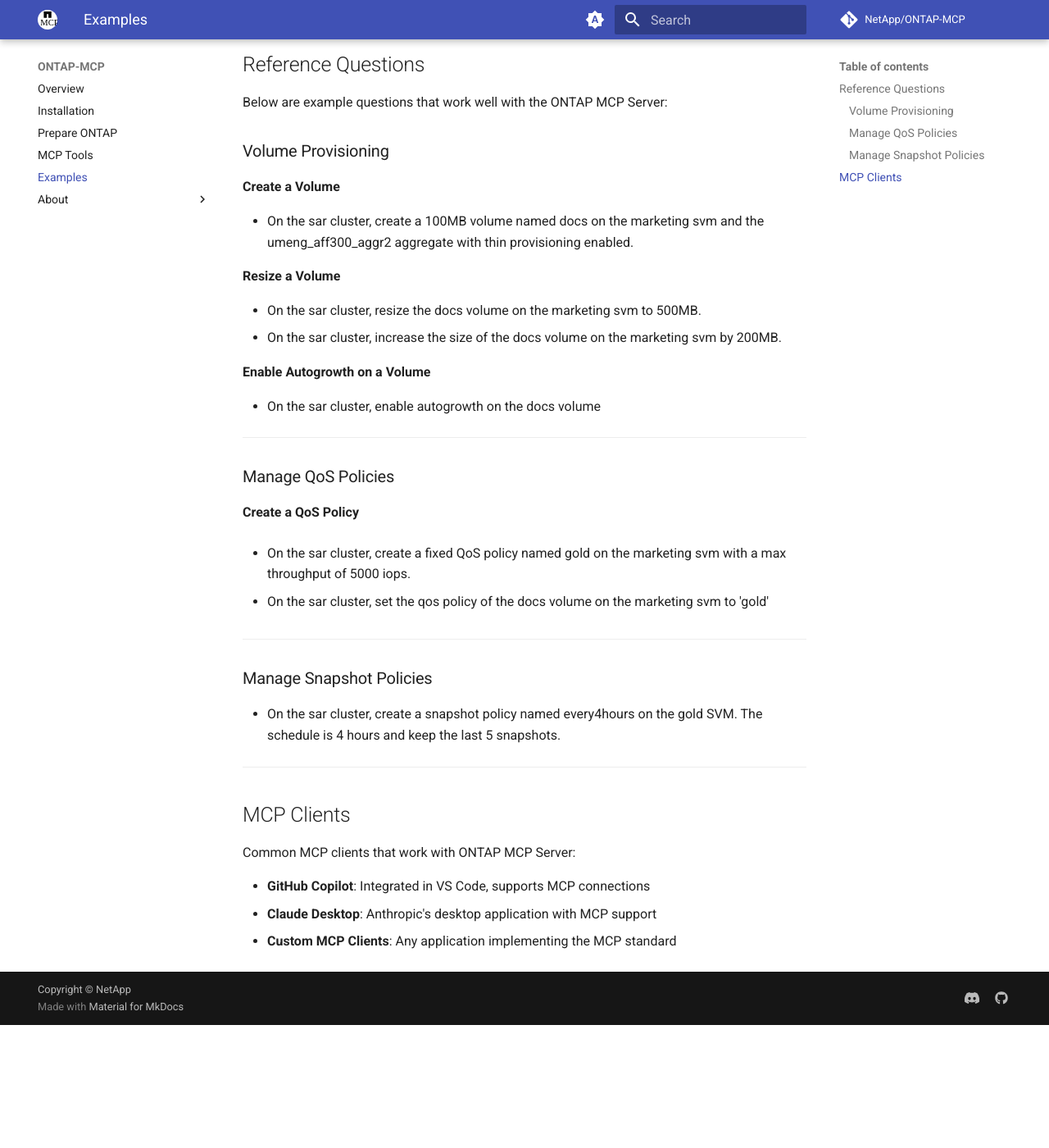
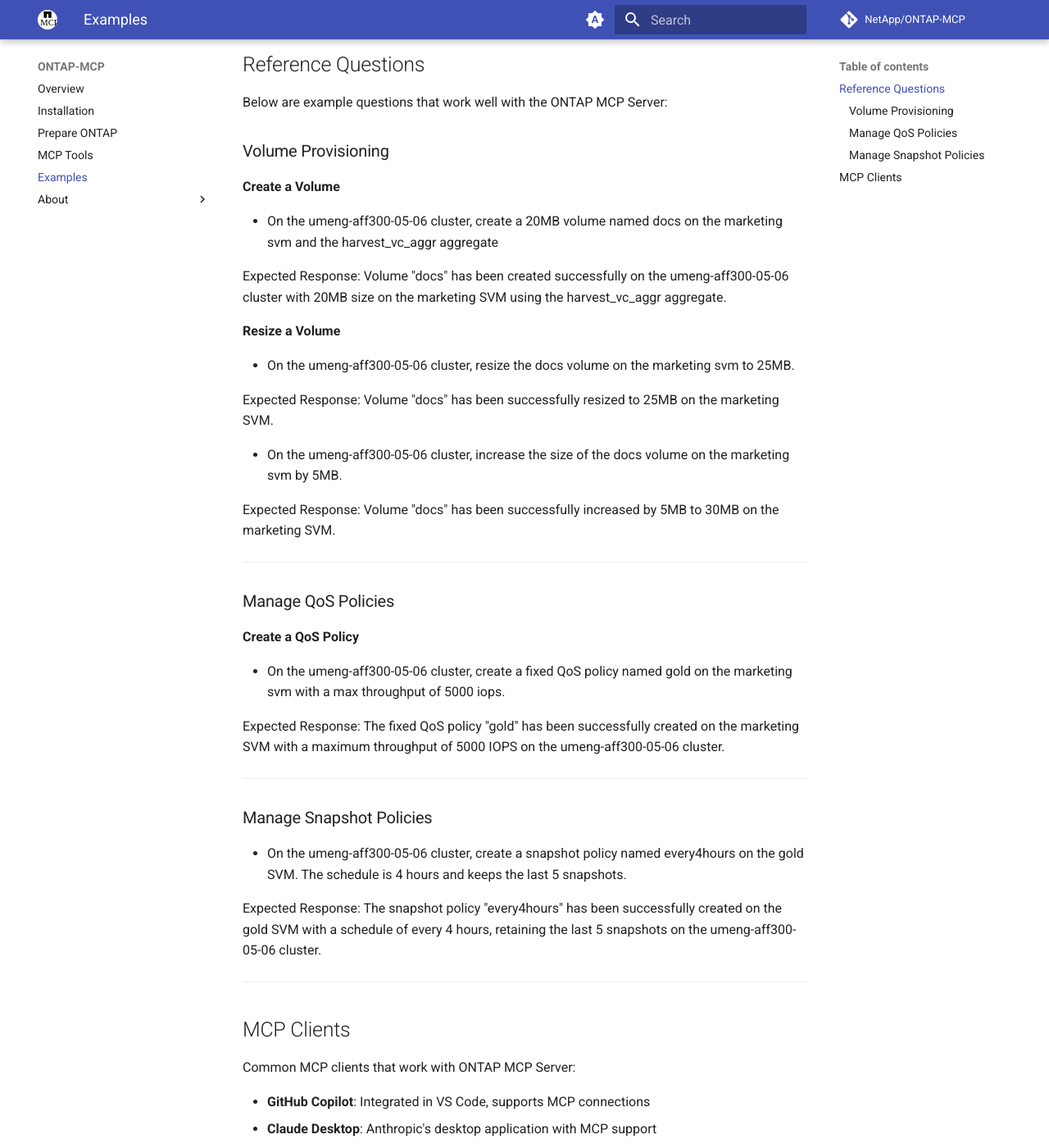
Before and after one commit to NetApp/ontap-mcp, an MkDocs documentation site: the page built from docs/examples.md, in a window 1280 px wide and 1400 px high, scrolled down 370 px. Shown: the whole window at 82% size. Built offline with MkDocs 1.6.1 and Material for MkDocs 9.7.7, drawn with Linux system fonts in a browser that asks for light colours; comment, search, counter and statistics services are not loaded; the version menu is left out; before the commit the page ends 1620 px from its top, so only the background shows below that.

Commit message:
doc: include expected responses (#22)
* doc: include expected responses

```diff
--- a/docs/examples.md
+++ b/docs/examples.md
@@ -14,16 +14,19 @@
 
 **Create a Volume**
 
-- On the sar cluster, create a 100MB volume named docs on the marketing svm and the umeng_aff300_aggr2 aggregate with thin provisioning enabled.
+- On the umeng-aff300-05-06 cluster, create a 20MB volume named docs on the marketing svm and the harvest_vc_aggr aggregate
+
+Expected Response: Volume "docs" has been created successfully on the umeng-aff300-05-06 cluster with 20MB size on the marketing SVM using the harvest_vc_aggr aggregate.
 
 **Resize a Volume**
 
-- On the sar cluster, resize the docs volume on the marketing svm to 500MB.
-- On the sar cluster, increase the size of the docs volume on the marketing svm by 200MB.
+- On the umeng-aff300-05-06 cluster, resize the docs volume on the marketing svm to 25MB.
 
-**Enable Autogrowth on a Volume**
+Expected Response: Volume "docs" has been successfully resized to 25MB on the marketing SVM.
 
-- On the sar cluster, enable autogrowth on the docs volume
+- On the umeng-aff300-05-06 cluster, increase the size of the docs volume on the marketing svm by 5MB.
+
+Expected Response: Volume "docs" has been successfully increased by 5MB to 30MB on the marketing SVM.
 
 ---
 
@@ -31,15 +34,17 @@
 
 **Create a QoS Policy**
 
-- On the sar cluster, create a fixed QoS policy named gold on the marketing svm with a max throughput of 5000 iops.
+- On the umeng-aff300-05-06 cluster, create a fixed QoS policy named gold on the marketing svm with a max throughput of 5000 iops.
 
-- On the sar cluster, set the qos policy of the docs volume on the marketing svm to 'gold'
+Expected Response: The fixed QoS policy "gold" has been successfully created on the marketing SVM with a maximum throughput of 5000 IOPS on the umeng-aff300-05-06 cluster.
 
 ---
 
 ### Manage Snapshot Policies
 
-- On the sar cluster, create a snapshot policy named every4hours on the gold SVM. The schedule is 4 hours and keep the last 5 snapshots.
+- On the umeng-aff300-05-06 cluster, create a snapshot policy named every4hours on the gold SVM. The schedule is 4 hours and keeps the last 5 snapshots.
+
+Expected Response: The snapshot policy "every4hours" has been successfully created on the gold SVM with a schedule of every 4 hours, retaining the last 5 snapshots on the umeng-aff300-05-06 cluster.
 
 ---
 
```
